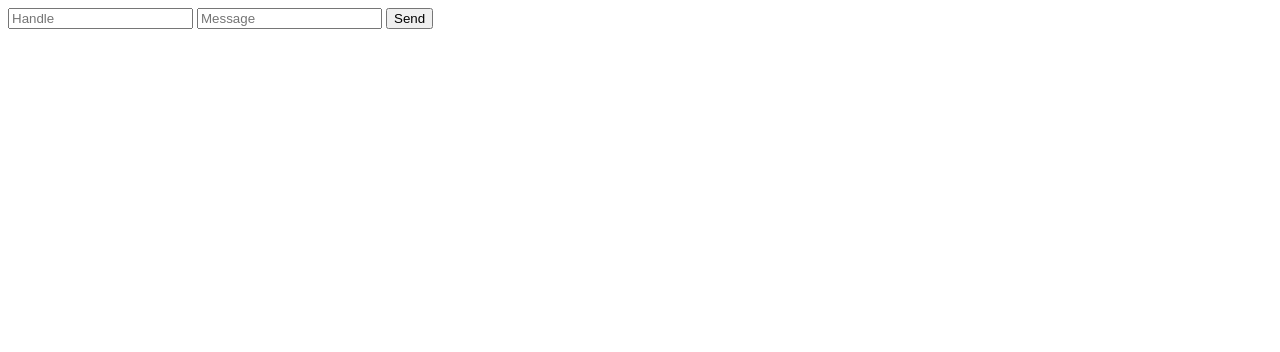
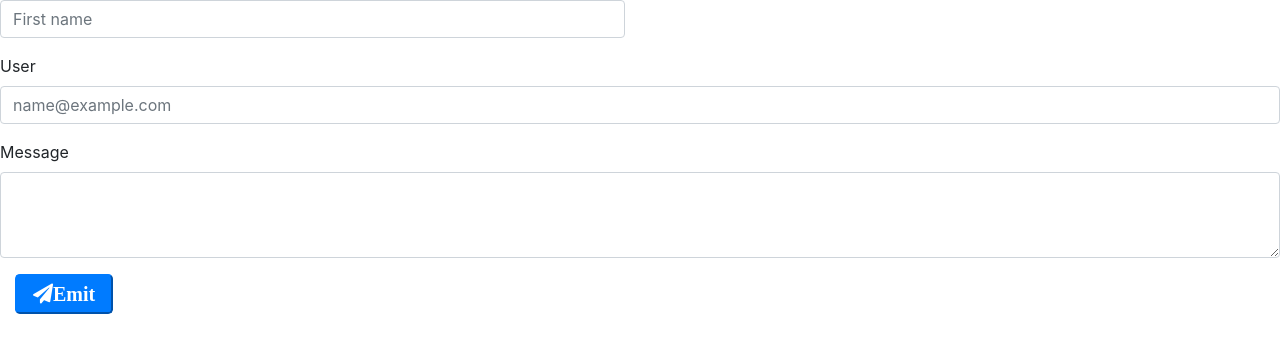
Before and after one commit to amitavamitra/socket_1, a website: page public/index.html in a window 1280 px wide. Drawn offline with nearby package versions, Linux system fonts and the light colour scheme; no server answers.

Commit message:
some css and bootsrap

```diff
--- a/public/index.html
+++ b/public/index.html
@@ -4,23 +4,60 @@
     <meta http-equiv="X-UA-Compatible" content="IE=edge">
     <meta name="viewport" content="width=device-width, initial-scale=1.0">
     <title>Socket App 101</title>
-
+    <link rel="stylesheet" href="https://maxcdn.bootstrapcdn.com/bootstrap/4.0.0/css/bootstrap.min.css" integrity="sha384-Gn5384xqQ1aoWXA+058RXPxPg6fy4IWvTNh0E263XmFcJlSAwiGgFAW/dAiS6JXm" crossorigin="anonymous">
+<script src="https://maxcdn.bootstrapcdn.com/bootstrap/4.0.0/js/bootstrap.min.js" integrity="sha384-JZR6Spejh4U02d8jOt6vLEHfe/JQGiRRSQQxSfFWpi1MquVdAyjUar5+76PVCmYl" crossorigin="anonymous"></script>
     <script src="https://cdn.socket.io/3.1.3/socket.io.min.js" integrity="sha384-cPwlPLvBTa3sKAgddT6krw0cJat7egBga3DJepJyrLl4Q9/5WLra3rrnMcyTyOnh" crossorigin="anonymous"></script>
     <link rel="stylesheet" href="/styles.css">
+    <link
+    rel="stylesheet"
+    href="https://cdnjs.cloudflare.com/ajax/libs/font-awesome/5.12.1/css/all.min.css"
+    integrity="sha256-mmgLkCYLUQbXn0B1SRqzHar6dCnv9oZFPEC1g1cwlkk="
+    crossorigin="anonymous"
+  />
 </head>
 <body>
-    <div id="mario-chat">
-        <div id="chat-window">
-            <div id="feedback"></div>
+
+    <form>
+        <div class="row">
+            <div class="col">
+              <input type="text" class="form-control" placeholder="First name">
+            </div>
+            <div class="col">
+                <div id="feedback"></div>
+            </div>
+          </div>
+
+
+          <div class="form-group">
             <div id="output"></div>
+          </div>
 
-            <input type="text" id="handle"  placeholder="Handle">
-            <input type="text" id="message" placeholder="Message">
-            <button id="send"  type="submit">Send</button>
+        <div class="form-group">
+          <label for="handle">User </label>
+          <input type="text" class="form-control" id="handle" placeholder="name@example.com">
         </div>
-    </div>
+
+        <div class="form-group">
+          <label for="message">Message</label>
+          <textarea class="form-control" id="message" rows="3"></textarea>
+        </div>
+        <div class="form-group col-md-12">
+            <button id="send" type="submit" <i class="fas fa-paper-plane btn-lg btn-primary"></i>Emit</button>
+          </div>
+      </form>
+
+
+
+
+
+
 
 
     <script src="/chat.js"></script>
+
+
+
+
+
 </body>
 </html>
```
